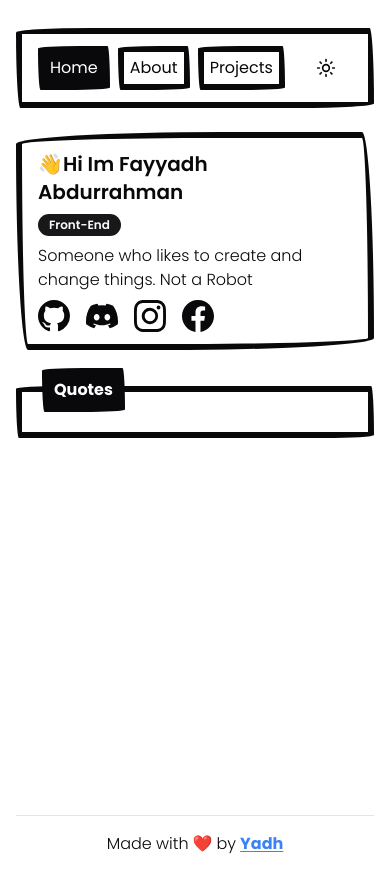
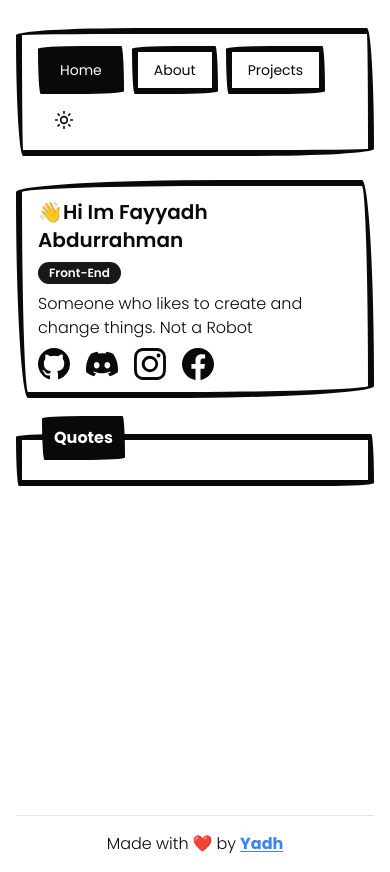
Before and after one commit to yadh75/personal-website, a Next.js app: page / in a window 390 px wide. Built offline with nearby package versions, Linux system fonts and the light colour scheme; no server answers.

Commit message:
make a change with responsive button display

```diff
--- a/src/components/forms/button.tsx
+++ b/src/components/forms/button.tsx
@@ -10,7 +10,7 @@ export default function Button({
     return (
         <button
             className={cn(
-                "paper_border cursor-pointer px-1.5 py-1 transition duration-100 ease-linear hover:bg-foreground hover:text-background disabled:cursor-not-allowed sm:px-2 sm:py-1.5 md:px-4 md:py-2",
+                "paper_border cursor-pointer px-4 py-2 text-sm transition duration-100 ease-linear hover:bg-foreground hover:text-background disabled:cursor-not-allowed md:text-base",
                 className
             )}
             type="button"
```
